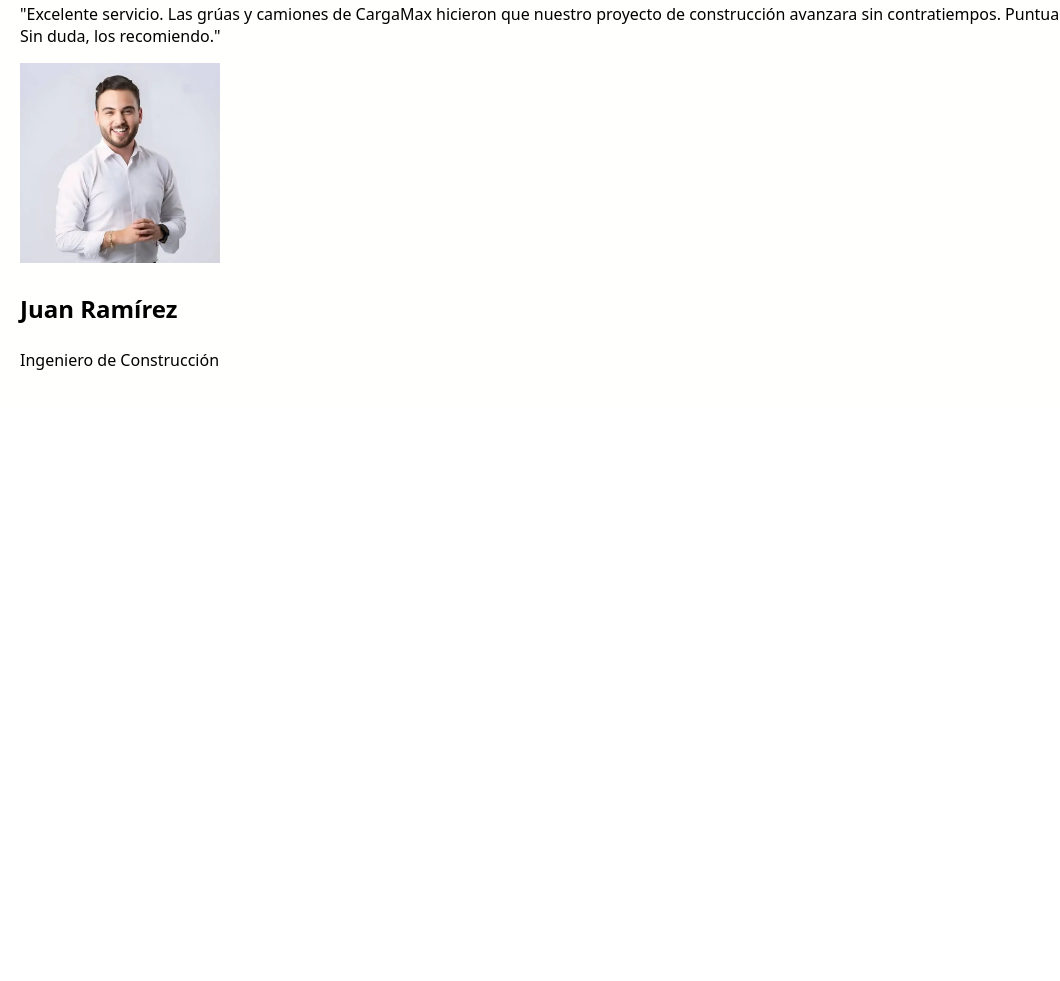
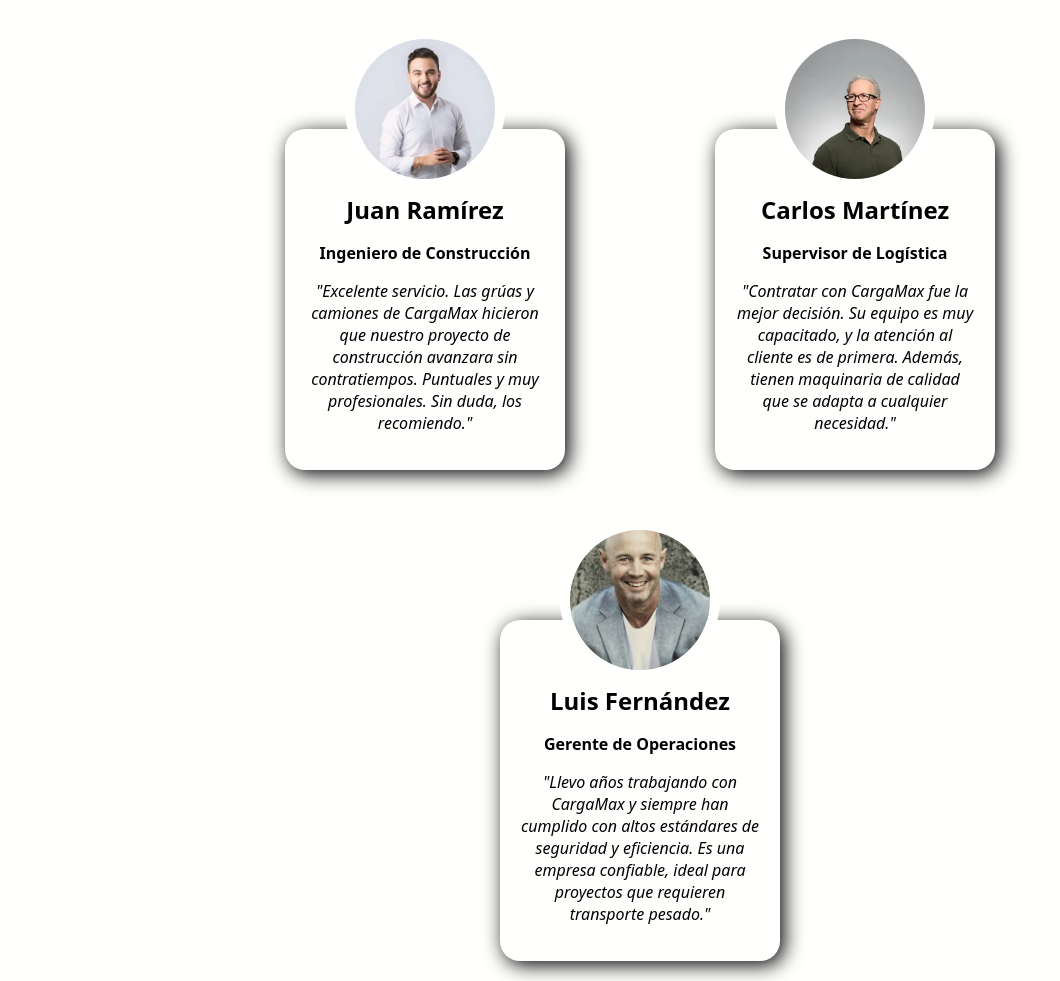
Before and after one commit to Ledtius/CargaMax---Proyecto-TalentoTech, a plain HTML site: page index.html in a window 1280 px wide. Shown: the part 3612-4593 px from the top of the page, without its empty margins (0-1060 px from the left). Before the commit the page ends 4019 px from the top, so only its background shows below. Drawn offline with Linux system fonts and the light colour scheme.

Commit message:
Working in the testimony section

```diff
--- a/css/header.css
+++ b/css/header.css
@@ -5,6 +5,7 @@ header {
   position: fixed;
   top: 0;
   z-index: 2;
+  box-shadow: 0px 4px 8px rgba(0, 0, 0, 0.349);
   /* display: none; */
 }
 
@@ -119,7 +120,6 @@ header {
 
 @media (min-width: 1024px) {
   header {
-    box-shadow: 0px 4px 8px rgba(0, 0, 0, 0.349);
   }
 
   .header__contact {
--- a/css/services.css
+++ b/css/services.css
@@ -40,7 +40,14 @@
   padding: var(--padding-left-right-top-bottom);
   width: 28rem;
   margin-bottom: 4rem;
+  transition: transform 0.5s, box-shadow 0.5s;
 }
+
+.services__card:hover {
+  transform: scale(1.01);
+  box-shadow: 4px 4px 20px #fffffe73;
+}
+
 .services__card-general {
   display: flex;
   flex-direction: column;
@@ -95,7 +102,7 @@
     display: flex;
     flex-direction: row;
     position: relative;
-    width: fit-content;
+    /* width: fit-content; */
   }
 
   .services__title-text {
@@ -120,7 +127,6 @@
   }
 
   .services__title-text {
-
     top: 13rem;
   }
 
--- a/css/testimony.css
+++ b/css/testimony.css
@@ -1,28 +1,104 @@
 .testimony__contect {
+  min-width: 32rem;
+
   background-color: var(--tertiary-color);
 }
 .testimony {
   margin: 0 auto;
-  padding: var(--padding-left-right-top-bottom);
+
+  padding: 2rem 4rem;
+  max-width: 1440px;
 }
 .testimony__title {
+  margin-bottom: 15rem;
 }
 .testimony__cards {
+  display: grid;
+  align-items: center;
+  justify-content: center;
+  grid-template-areas:
+    "card-1"
+    "card-2"
+    "card-3";
+  gap: 15rem;
 }
 .testimony__card {
+  border-radius: 2rem;
+  box-shadow: 4px 4px 20px #000000;
+  padding: 2rem;
+  background-color: var(--tertiary-color);
+  position: relative;
+  align-content: center;
+  text-align: center;
+  display: flex;
+  flex-direction: column;
+  align-items: center;
+  /* min-width: 280px; */
+  /* max-width: 280px; */
+  width: 280px;
+}
+
+.testimony__card:nth-child(1) {
+  grid-area: "card-1";
+}
+.testimony__card:nth-child(2) {
+  grid-area: "card-2";
+}
+.testimony__card:nth-child(3) {
+  grid-area: "card-3";
+}
+
+.testimony__card-image {
+  position: absolute;
+  top: -10rem;
+  border-radius: 50%;
+  width: 16rem;
+  height: 16rem;
+  object-fit: cover;
+  border: 1rem solid var(--tertiary-color);
+}
+.testimony__card-name-job {
+  margin-top: 2rem;
+}
+.testimony__card-name {
+  margin-bottom: 0;
+}
+.testimony__card-job {
+  margin-bottom: 0;
+  font-weight: 700;
 }
 .testimony__card-text {
-}
-.testimony__card-person {
+  font-style: italic;
 }
 
-.testimony__card-image{
-    width: 20rem;
+@media (min-width: 768px) {
+  .testimony {
+    padding: 2rem 4rem;
+  }
+  .testimony__cards {
+    /* grid-template-columns: 1fr 1fr; */
+    /* gap: 10rem; */
+    grid-template-areas:
+      "card-1 card-2"
+      "card-3 card-3";
+  }
+
+  .testimony__card:nth-child(3) {
+    /* width: 50rem; */
+    grid-column: 1 / -1; /* Haz que ocupe toda la fila */
+    justify-self: center; /* Centra la tarjeta en la fila */
+    /* Asegura el centrado horizontal */
+
+    align-self: center;
+    justify-self: center;
+  }
 }
 
-.testimony__name-job {
+@media (max-width: 1024px) {
+  .testimony {
+    /* max-width: 680px; */
+  }
+  .testimony__title {
+    /* margin-left: 8rem; */
+  }
 }
-.testimony__name {
-}
-.testimony__job {
-}
--- a/index.html
+++ b/index.html
@@ -300,22 +300,53 @@
 
         <section class="testimony__cards">
           <section class="testimony__card">
+            <img
+              class="testimony__card-image"
+              src="image/recomm-foto-1.webp"
+              alt="Juan Ramírez - Testimonios"
+            />
+            <article class="testimony__card-name-job">
+              <h3 class="testimony__card-name">Juan Ramírez</h3>
+              <p class="testimony__card-job">Ingeniero de Construcción</p>
+            </article>
             <p class="testimony__card-text">
               "Excelente servicio. Las grúas y camiones de CargaMax hicieron que
               nuestro proyecto de construcción avanzara sin contratiempos.
               Puntuales y muy profesionales. Sin duda, los recomiendo."
             </p>
-            <section class="testimony__card-person">
+          </section>
+          <section class="testimony__card">
             <img
               class="testimony__card-image"
-                src="image/recomm-foto-1.webp"
+              src="image/recomm-foto-2.webp"
               alt="Juan Ramírez - Testimonios"
             />
-              <article class="testimony__name-job">
-                <h3 class="testimony__name">Juan Ramírez</h3>
-                <p class="testimony__job">Ingeniero de Construcción</p>
+            <article class="testimony__card-name-job">
+              <h3 class="testimony__card-name">Carlos Martínez</h3>
+              <p class="testimony__card-job">Supervisor de Logística</p>
             </article>
+            <p class="testimony__card-text">
+              "Contratar con CargaMax fue la mejor decisión. Su equipo es muy
+              capacitado, y la atención al cliente es de primera. Además, tienen
+              maquinaria de calidad que se adapta a cualquier necesidad."
+            </p>
           </section>
+          <section class="testimony__card">
+            <img
+              class="testimony__card-image"
+              src="image/recomm-foto-3.webp"
+              alt="Juan Ramírez - Testimonios"
+            />
+
+            <article class="testimony__card-name-job">
+              <h3 class="testimony__card-name">Luis Fernández</h3>
+              <p class="testimony__card-job">Gerente de Operaciones</p>
+            </article>
+            <p class="testimony__card-text">
+              "Llevo años trabajando con CargaMax y siempre han cumplido con
+              altos estándares de seguridad y eficiencia. Es una empresa
+              confiable, ideal para proyectos que requieren transporte pesado."
+            </p>
           </section>
         </section>
       </section>
```
Lines whose indentation alone changed are shown as unchanged.
